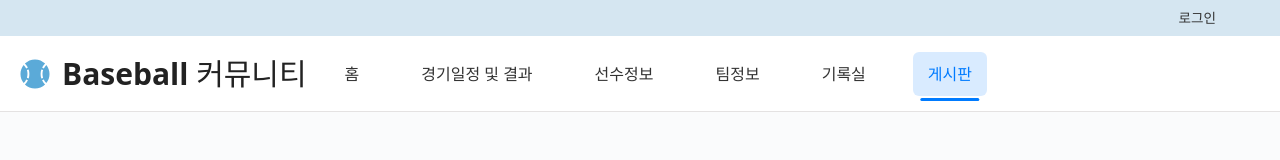
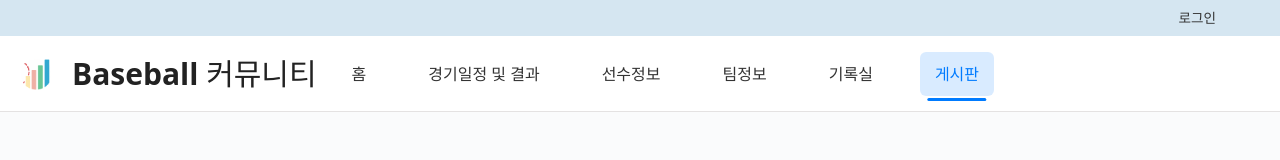
Before and after one commit to YB3698/team5-baseball-project, a React (Vite) app in the folder frontend/baseball_pj/: page /postlist in a window 1280 px wide. Shown: the top 160 px of the page. Built offline with nearby package versions, Linux system fonts and the light colour scheme; no server answers.

Commit message:
main_logo

```diff
--- a/frontend/baseball_pj/src/components/Comments.css
+++ b/frontend/baseball_pj/src/components/Comments.css
@@ -156,3 +156,11 @@
 .reply-delete-link {
   color: #d32f2f;
 }
+
+.baseball-icon {
+  width: 32px;
+  height: 32px;
+  object-fit: contain;
+  margin-right: 8px;
+  vertical-align: middle;
+}
--- a/frontend/baseball_pj/src/components/Header.jsx
+++ b/frontend/baseball_pj/src/components/Header.jsx
@@ -1,7 +1,8 @@
 // Header.jsx
 import { useEffect, useState } from 'react';
 import { Link, useLocation, useNavigate } from 'react-router-dom';
-import { FaBaseballBall } from 'react-icons/fa';
+// import { FaBaseballBall } from 'react-icons/fa';
+import mainlogoImg from './img/main_logo.png'; // 로고 이미지 경로
 import './Header.css';
 
 const Header = () => {
@@ -71,7 +72,7 @@ const Header = () => {
       </div>      <header className="header">
         <div className="header-container">
           <div className="logo-wrap">
-            <FaBaseballBall className="baseball-icon" />
+            <img src={mainlogoImg} alt="로고" className="baseball-icon" />
             <h1 className="logo-text">
               <Link to="/" className="logo-link">
                  <span style={{ fontWeight: '700' }}>Baseball 커뮤니티</span>
```
Also changed, not shown: frontend/baseball_pj/src/components/img/main_logo.png (added).
